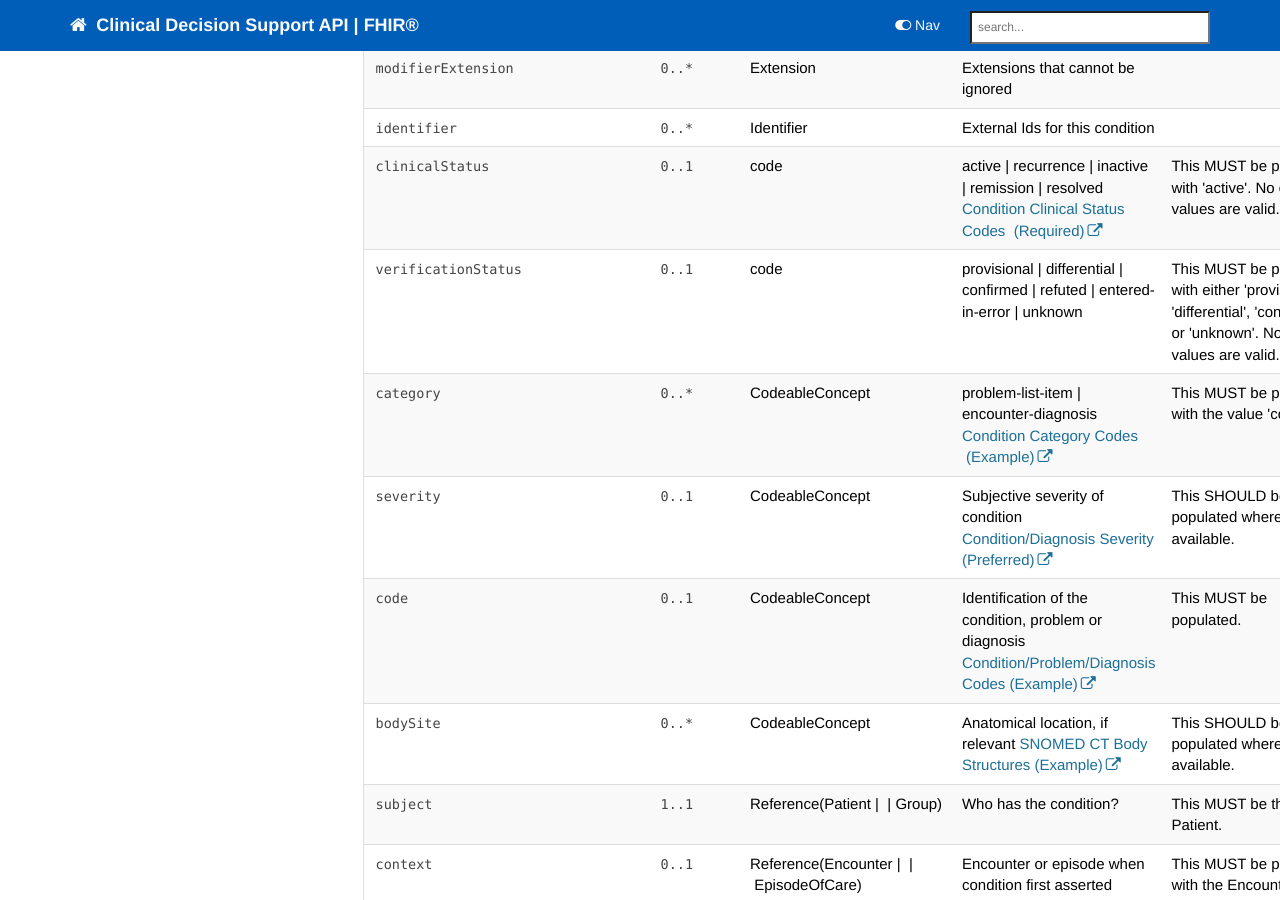
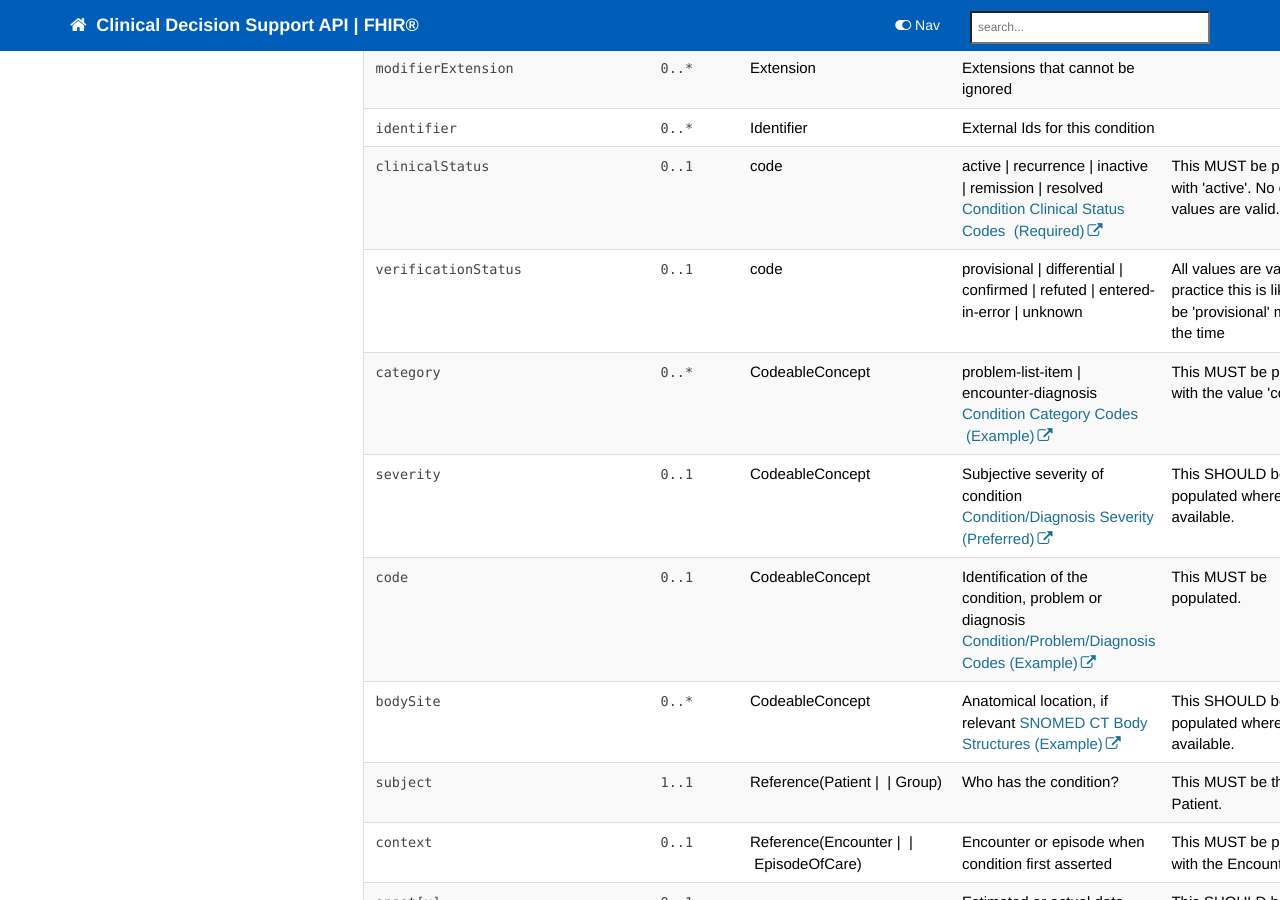
Before and after one commit to nhsconnect/FHIR-CDS, a Jekyll site: the page built from pages/explore/api_condition.md, in a window 1280 px wide and 900 px high, scrolled down 1092 px. Built offline with Jekyll 4.4.1, drawn with Linux system fonts in a browser that asks for light colours; nearby versions of some CDN libraries; our own code applies the rules of GitHub Pages for plain Markdown files; comment, search, counter and statistics services are not loaded.

Commit message:
verificationStatus guidance
Updated user guidance to "All values are valid. In practice this is likely to be 'provisional' most of the time"

```diff
--- a/pages/explore/api_condition.md
+++ b/pages/explore/api_condition.md
@@ -87,7 +87,7 @@ Detailed implementation guidance for a `Condition` resource in the CDS context i
 
  <tr><td><code class="highlighter-rouge">identifier</code></td><td><code class="highlighter-rouge">0..*</code></td><td>Identifier</td><td>External Ids for this condition</td><td>&nbsp;</td></tr>
  <tr><td><code class="highlighter-rouge">clinicalStatus</code></td><td><code class="highlighter-rouge">0..1</code></td><td>code</td><td>active | recurrence | inactive | remission | resolved <a href="https://www.hl7.org/fhir/STU3/valueset-condition-clinical.html">Condition Clinical Status Codes  (Required)</a></td><td>This MUST be populated with 'active'. No other values are valid.</td></tr>
- <tr><td><code class="highlighter-rouge">verificationStatus</code></td><td><code class="highlighter-rouge">0..1</code></td><td>code</td><td>provisional | differential | confirmed | refuted | entered-in-error | unknown</td><td>This MUST be populated with either 'provisional', 'differential', 'confirmed' or 'unknown'. No other values are valid.</td></tr>
+ <tr><td><code class="highlighter-rouge">verificationStatus</code></td><td><code class="highlighter-rouge">0..1</code></td><td>code</td><td>provisional | differential | confirmed | refuted | entered-in-error | unknown</td><td>All values are valid. In practice this is likely to be 'provisional' most of the time</td></tr>
  <tr><td><code class="highlighter-rouge">category</code></td><td><code class="highlighter-rouge">0..*</code></td><td>CodeableConcept</td><td>problem-list-item | encounter-diagnosis <a href="https://www.hl7.org/fhir/STU3/valueset-condition-category.html">Condition Category Codes  (Example)</a></td><td>This MUST be populated with the value 'concern'.</td></tr>
  <tr><td><code class="highlighter-rouge">severity</code></td><td><code class="highlighter-rouge">0..1</code></td><td>CodeableConcept</td><td>Subjective severity of condition <a href="https://www.hl7.org/fhir/STU3/valueset-condition-severity.html">Condition/Diagnosis Severity (Preferred)</a></td><td>This SHOULD be populated where available.</td></tr>
  <tr><td><code class="highlighter-rouge">code</code></td><td><code class="highlighter-rouge">0..1</code></td><td>CodeableConcept</td><td>Identification of the condition, problem or diagnosis <a href="https://www.hl7.org/fhir/STU3/valueset-condition-code.html">Condition/Problem/Diagnosis Codes (Example)</a></td><td>This MUST be populated.</td></tr>
```
